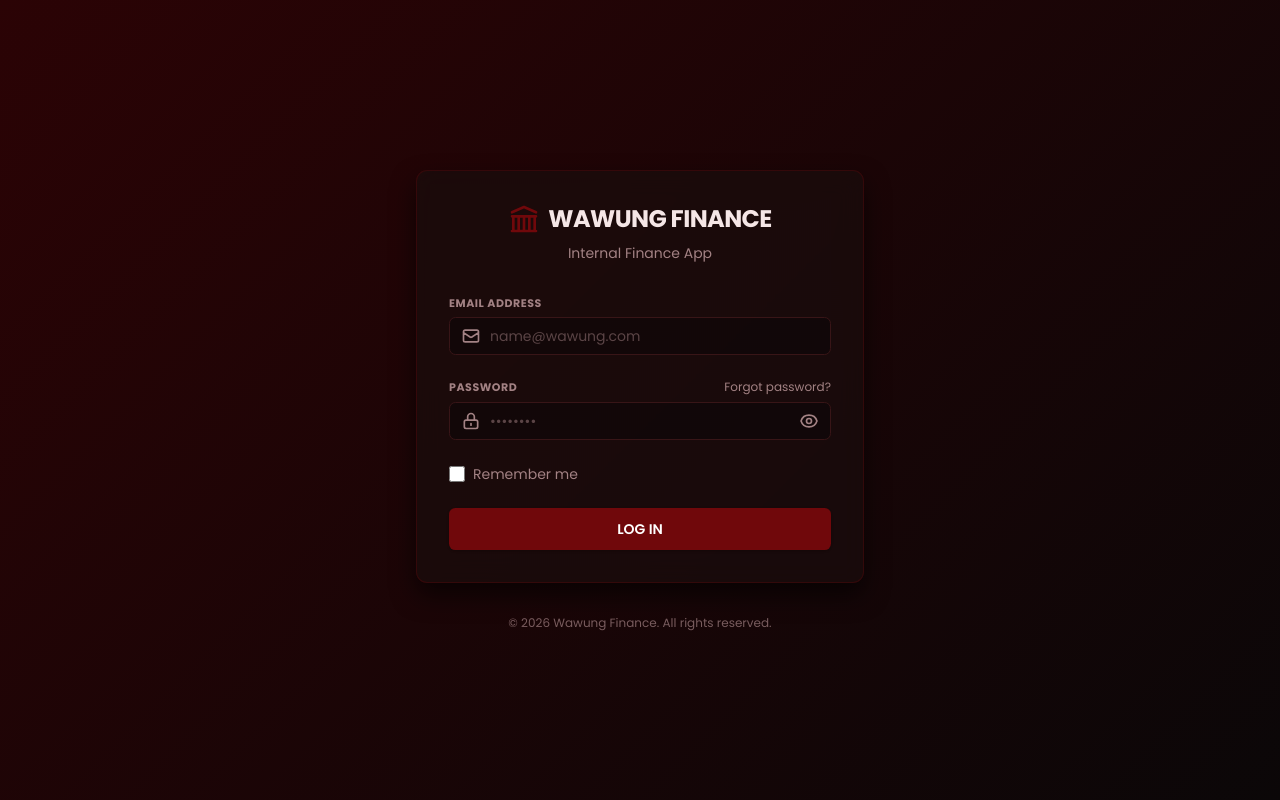
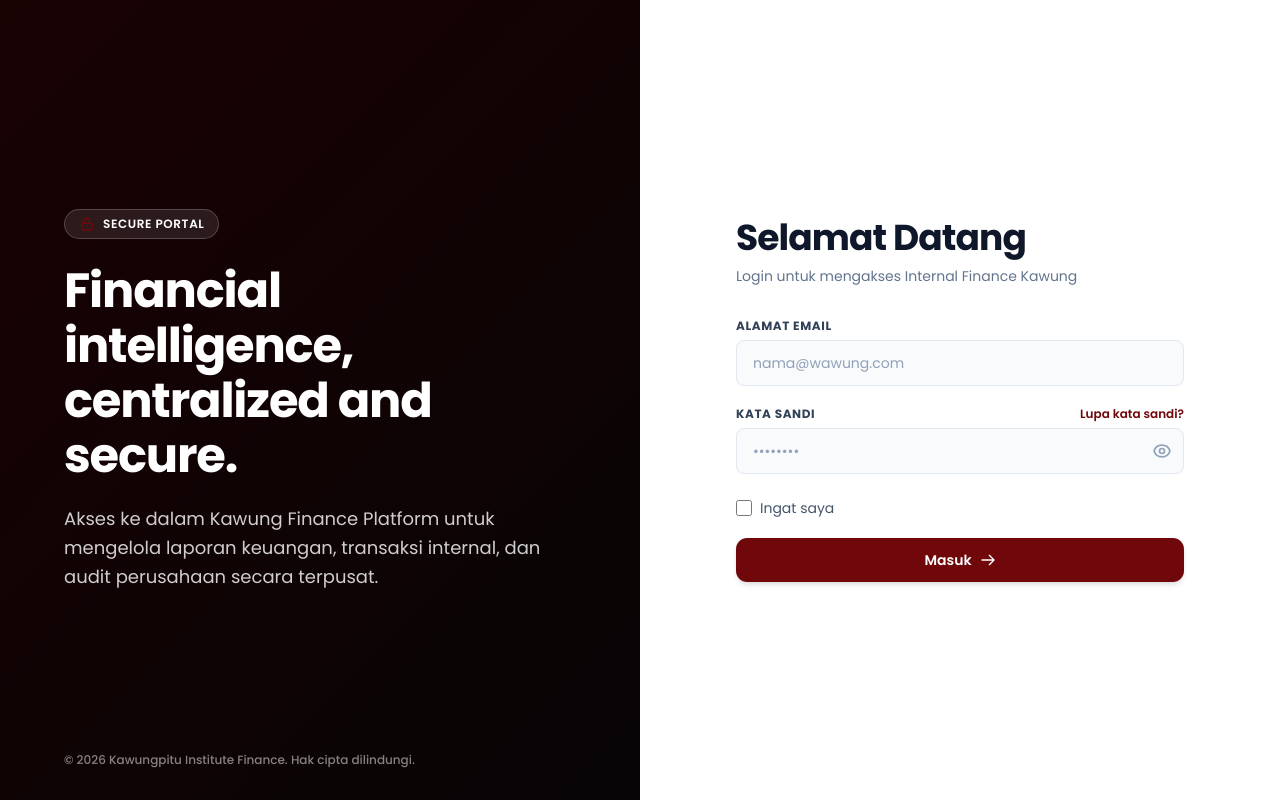
Before and after one commit to ryansyah1661/wawung_finance, a Next.js app in the folder frontend/: page /login in a window 1280 px wide. Built offline with nearby package versions, Linux system fonts and the light colour scheme.

Commit message:
update login page v1

```diff
--- a/frontend/app/login/page.tsx
+++ b/frontend/app/login/page.tsx
@@ -40,63 +40,74 @@ export default function LoginPage() {
   };
 
   return (
-    <div className="min-h-screen bg-wawung-gradient-red flex flex-col items-center justify-center p-6 text-foreground antialiased font-sans">
-      <main className="w-full max-w-md glass-card-red rounded-xl p-8 shadow-[0_12px_24px_rgba(0,0,0,0.6)] animate-in fade-in slide-in-from-bottom-4 duration-500">
+    <div className="min-h-screen bg-white flex items-center justify-center antialiased font-sans">
+      {/* Main Container Split Screen */}
+      <div className="w-full h-screen flex overflow-hidden">
 
-        {/* Header */}
-        <div className="text-center mb-8">
-          <div className="flex items-center justify-center gap-2 mb-2">
-            <svg
-              className="w-8 h-8 text-primary"
-              fill="none"
-              stroke="currentColor"
-              viewBox="0 0 24 24"
-            >
-              <path
-                strokeLinecap="round"
-                strokeLinejoin="round"
-                strokeWidth={2}
-                d="M3 21h18M3 10h18M3 7l9-4 9 4M4 10v11M20 10v11M8 10v11M12 10v11M16 10v11"
-              />
+        {/* Kolom Kiri: Branding (Diposisikan di Tengah menggunakan justify-center) */}
+        <div className="hidden lg:flex lg:w-1/2 bg-wawung-gradient-red p-12 xl:p-16 flex-col justify-center relative text-white">
+          {/* Overlay Gelap */}
+          <div className="absolute inset-0 bg-black/40" />
+
+          {/* Konten Teks di Tengah */}
+          <div className="relative z-10 max-w-xl">
+            <div className="inline-flex items-center gap-2 bg-white/10 backdrop-blur-md px-3.5 py-1.5 rounded-full text-xs font-semibold tracking-wider mb-6 border border-white/20">
+              <svg className="w-4 h-4 text-primary" fill="none" stroke="currentColor" viewBox="0 0 24 24">
+                <path strokeLinecap="round" strokeLinejoin="round" strokeWidth={2} d="M12 15v2m-6 4h12a2 2 0 002-2v-6a2 2 0 00-2-2H6a2 2 0 00-2 2v6a2 2 0 002 2zm10-10V7a4 4 0 00-8 0v4h8z" />
               </svg>
-            <h1 className="text-2xl font-bold tracking-tight text-foreground">
-              WAWUNG FINANCE
+              SECURE PORTAL
+            </div>
+            <h1 className="text-4xl xl:text-5xl font-extrabold tracking-tight mb-5 leading-[1.15]">
+              Financial intelligence,<br />
+              centralized and secure.
             </h1>
-          </div>
-          <p className="text-sm text-muted-foreground">Internal Finance App</p>
+            <p className="text-white/80 text-base xl:text-lg leading-relaxed">
+              Akses ke dalam Kawung Finance Platform untuk mengelola laporan keuangan, transaksi internal, dan audit perusahaan secara terpusat.
+            </p>
           </div>
 
+          {/* Footer Kiri (Diposisikan di bawah dengan absolute agar tetap rapi) */}
+          <div className="absolute bottom-8 left-12 xl:left-16 z-10 text-xs text-white/50 font-medium">
+            © 2026 Kawungpitu Institute Finance. Hak cipta dilindungi.
+          </div>
+        </div>
+
+        {/* Kolom Kanan: Form Login */}
+        <div className="w-full lg:w-1/2 bg-white p-8 sm:p-12 lg:p-16 flex flex-col justify-center">
+
+          {/* Form Title Section */}
+          <div className="max-w-md mx-auto w-full">
+            <div className="flex items-center gap-2.5 mb-2">
+              <h2 className="text-3xl sm:text-4xl font-extrabold tracking-tight text-slate-900">Selamat Datang</h2>
+            </div>
+            <p className="text-sm text-slate-500 mb-8">Login untuk mengakses Internal Finance Kawung</p>
+
+            {/* Error Message */}
             {errorMessage && (
-          <div className="mb-6 p-3 rounded-lg bg-destructive/20 border border-destructive/50 text-red-200 text-sm text-center">
+              <div className="mb-6 p-3 rounded-lg bg-red-50 border border-red-200 text-red-700 text-sm text-center font-medium">
                 {errorMessage}
               </div>
             )}
 
-        <form onSubmit={handleSubmit} className="space-y-6">
+            {/* Form */}
+            <form onSubmit={handleSubmit} className="space-y-5">
               {/* Email */}
               <div className="space-y-1.5">
                 <label
                   htmlFor="email"
-              className="block text-[11px] font-bold uppercase tracking-wider text-muted-foreground"
+                  className="block text-xs font-bold uppercase tracking-wider text-slate-700"
                 >
-              Email Address
+                  Alamat Email
                 </label>
-            <div className="relative">
-              <div className="absolute inset-y-0 left-0 pl-3 flex items-center pointer-events-none text-muted-foreground">
-                <svg className="w-5 h-5" fill="none" stroke="currentColor" viewBox="0 0 24 24">
-                  <path strokeLinecap="round" strokeLinejoin="round" strokeWidth={2} d="M3 8l7.89 5.26a2 2 0 002.22 0L21 8M5 19h14a2 2 0 002-2V7a2 2 0 00-2-2H5a2 2 0 00-2 2v10a2 2 0 002 2z" />
-                </svg>
-              </div>
                 <input
                   id="email"
                   type="email"
                   required
                   value={email}
                   onChange={(e) => setEmail(e.target.value)}
-                placeholder="name@wawung.com"
-                className="w-full bg-background/50 border border-border rounded-md py-2 pl-10 pr-3 text-sm text-foreground placeholder:text-muted-foreground/50 focus:outline-none focus:ring-2 focus:ring-primary focus:border-transparent transition-all"
+                  placeholder="nama@wawung.com"
+                  className="w-full bg-slate-50 border border-slate-200 rounded-lg py-3 px-4 text-sm text-slate-900 placeholder:text-slate-400 focus:outline-none focus:ring-2 focus:ring-primary/30 focus:border-primary transition-all"
                 />
-            </div>
               </div>
 
               {/* Password */}
@@ -104,20 +115,15 @@ export default function LoginPage() {
                 <div className="flex items-center justify-between">
                   <label
                     htmlFor="password"
-                className="block text-[11px] font-bold uppercase tracking-wider text-muted-foreground"
+                    className="block text-xs font-bold uppercase tracking-wider text-slate-700"
                   >
-                Password
+                    Kata Sandi
                   </label>
-              <a href="#" className="text-xs text-muted-foreground hover:text-foreground transition-colors">
-                Forgot password?
+                  <a href="#" className="text-xs font-semibold text-primary hover:underline transition-colors">
+                    Lupa kata sandi?
                   </a>
                 </div>
                 <div className="relative">
-              <div className="absolute inset-y-0 left-0 pl-3 flex items-center pointer-events-none text-muted-foreground">
-                <svg className="w-5 h-5" fill="none" stroke="currentColor" viewBox="0 0 24 24">
-                  <path strokeLinecap="round" strokeLinejoin="round" strokeWidth={2} d="M12 15v2m-6 4h12a2 2 0 002-2v-6a2 2 0 00-2-2H6a2 2 0 00-2 2v6a2 2 0 002 2zm10-10V7a4 4 0 00-8 0v4h8z" />
-                </svg>
-              </div>
                   <input
                     id="password"
                     type={showPassword ? 'text' : 'password'}
@@ -125,12 +131,12 @@ export default function LoginPage() {
                     value={password}
                     onChange={(e) => setPassword(e.target.value)}
                     placeholder="••••••••"
-                className="w-full bg-background/50 border border-border rounded-md py-2 pl-10 pr-10 text-sm text-foreground placeholder:text-muted-foreground/50 focus:outline-none focus:ring-2 focus:ring-primary focus:border-transparent transition-all"
+                    className="w-full bg-slate-50 border border-slate-200 rounded-lg py-3 px-4 pr-10 text-sm text-slate-900 placeholder:text-slate-400 focus:outline-none focus:ring-2 focus:ring-primary/30 focus:border-primary transition-all"
                   />
                   <button
                     type="button"
                     onClick={() => setShowPassword(!showPassword)}
-                className="absolute inset-y-0 right-0 pr-3 flex items-center text-muted-foreground hover:text-foreground focus:outline-none transition-colors"
+                    className="absolute inset-y-0 right-0 pr-3 flex items-center text-slate-400 hover:text-slate-700 focus:outline-none transition-colors"
                   >
                     {showPassword ? (
                       <svg className="w-5 h-5" fill="none" stroke="currentColor" viewBox="0 0 24 24">
@@ -147,16 +153,16 @@ export default function LoginPage() {
               </div>
 
               {/* Remember Me */}
-          <div className="flex items-center">
+              <div className="flex items-center pt-1">
                 <input
                   id="remember-me"
                   type="checkbox"
                   checked={rememberMe}
                   onChange={(e) => setRememberMe(e.target.checked)}
-              className="h-4 w-4 rounded border-border bg-background/50 text-primary focus:ring-primary focus:ring-offset-background cursor-pointer"
+                  className="h-4 w-4 rounded border-slate-300 text-primary focus:ring-primary cursor-pointer"
                 />
-            <label htmlFor="remember-me" className="ml-2 block text-sm text-muted-foreground cursor-pointer select-none">
-              Remember me
+                <label htmlFor="remember-me" className="ml-2 block text-sm text-slate-600 cursor-pointer select-none">
+                  Ingat saya
                 </label>
               </div>
 
@@ -164,16 +170,17 @@ export default function LoginPage() {
               <button
                 type="submit"
                 disabled={loading}
-            className="w-full flex justify-center items-center py-2.5 px-4 border border-transparent rounded-md shadow-sm text-sm font-semibold text-primary-foreground bg-primary hover:bg-[#8b0a0e] focus:outline-none focus:ring-2 focus:ring-offset-2 focus:ring-primary transition-all active:scale-[0.98] disabled:opacity-60 cursor-pointer"
+                className="w-full flex justify-center items-center gap-2 py-3 px-4 rounded-xl shadow-md text-sm font-semibold text-primary-foreground bg-primary hover:bg-[#8b0a0e] focus:outline-none focus:ring-2 focus:ring-offset-2 focus:ring-primary transition-all active:scale-[0.98] disabled:opacity-60 cursor-pointer mt-2"
               >
-            {loading ? 'LOGGING IN...' : 'LOG IN'}
+                {loading ? 'MEMPROSES...' : 'Masuk'}
+                <svg className="w-4 h-4" fill="none" stroke="currentColor" viewBox="0 0 24 24">
+                  <path strokeLinecap="round" strokeLinejoin="round" strokeWidth={2} d="M14 5l7 7m0 0l-7 7m7-7H3" />
+                </svg>
               </button>
             </form>
-      </main>
-
-      <footer className="mt-8 text-center opacity-70 text-xs text-muted-foreground">
-        <p>© 2026 Wawung Finance. All rights reserved.</p>
-      </footer>
+          </div>
+        </div>
+      </div>
     </div>
   );
 }
```
Lines whose indentation alone changed are shown as unchanged.
